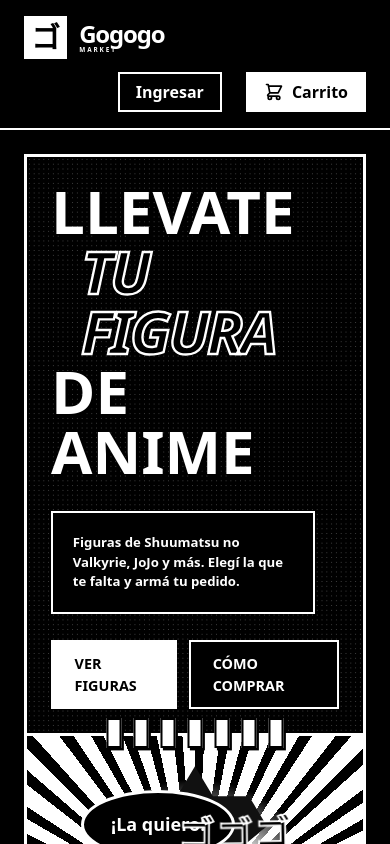
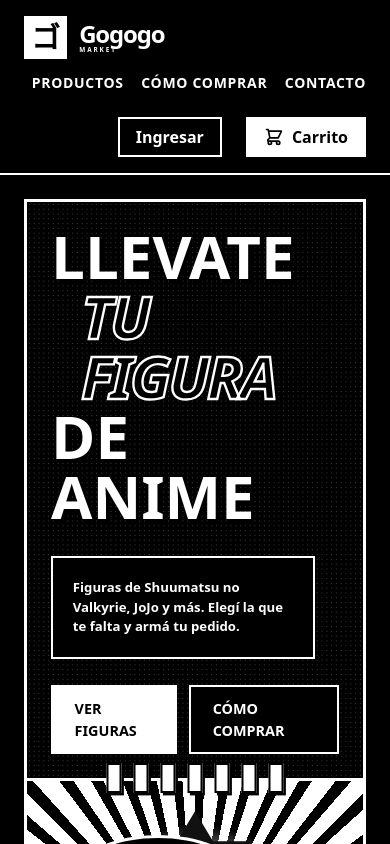
Before and after one commit to rodriguezfrancisco/TPO-APIS-FRONTEND, a React (Vite) app in the folder marketplace/: page / in a window 390 px wide. Shown: the top 844 px of the page. Built offline with nearby package versions, Linux system fonts and the light colour scheme; no server answers.

Commit message:
Remove mobile hide class from nav-links

```diff
--- a/marketplace/src/components/Navbar.jsx
+++ b/marketplace/src/components/Navbar.jsx
@@ -136,7 +136,7 @@ const Navbar = ({ token, onLogout }) => {
                 {/* 3. Sección Derecha (Navegación y Carrito) */}
                 <div className="nav-section justify-end gap-links">
 
-                    <div className="nav-links hide-on-mobile">
+                    <div className="nav-links">
                         <Link to="/products" className="nav-link">Productos</Link>
                         {token && <Link to="/sell" className="nav-link">Vender</Link>}
                         {token && <Link to="/profile" className="nav-link">Mi Perfil</Link>}
```
